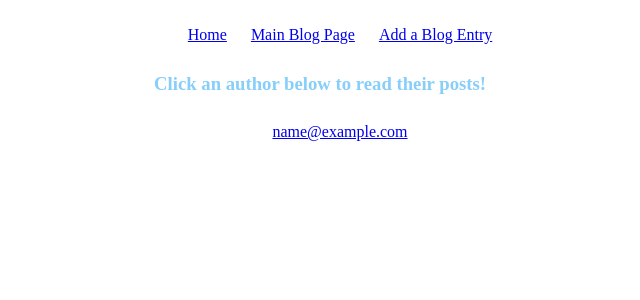
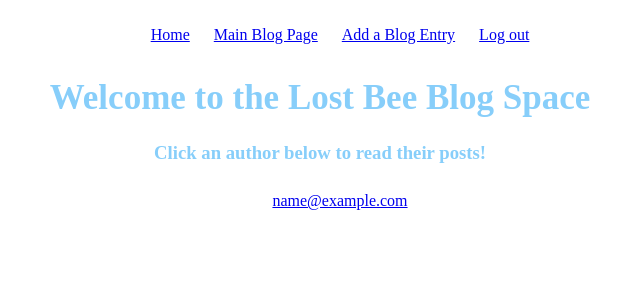
Before and after one commit to Bradleywboggs/blogz, a Flask app: page / in a window 1280 px wide. Shown: the top 300 px of the page, without its empty margins (320-960 px from the left). Run offline with Flask 2, Linux system fonts and the light colour scheme; the visitor is signed in with stand-in values (Sample User, id 1); data comes from the database, SQL or seed files in the repository.

Commit message:
Edited html templates

```diff
--- a/templates/base.html
+++ b/templates/base.html
@@ -4,7 +4,6 @@
         <title>{{title}}</title>
         <link rel="stylesheet" href="../static/normalize.css"/>
         <link rel="stylesheet" href="../static/styles.css"/>
-        <!-- <li><a href='/logout'>Logout</a></li> Add conditional if 'logged in, display Logout. Else display....-->
     </head>
 <body>
     <div class='container'>
@@ -13,6 +12,7 @@
             <li><a href='/'>Home</a></li>
             <li class='nav'><a href='/blog'>Main Blog Page</a></li>
             <li><a href='/newpost'>Add a Blog Entry</a></li>
+            <li><a href='/logout'>Log out</a>
 
         </ul>
     </nav>
--- a/templates/index.html
+++ b/templates/index.html
@@ -1,6 +1,7 @@
 {% extends 'base.html' %}
 
 {% block content %}
+<h1>Welcome to the Lost Bee Blog Space</h1>
 <h3>Click an author below to read their posts!</h3>
 <ul>
 {% for  author in authors %}
```
